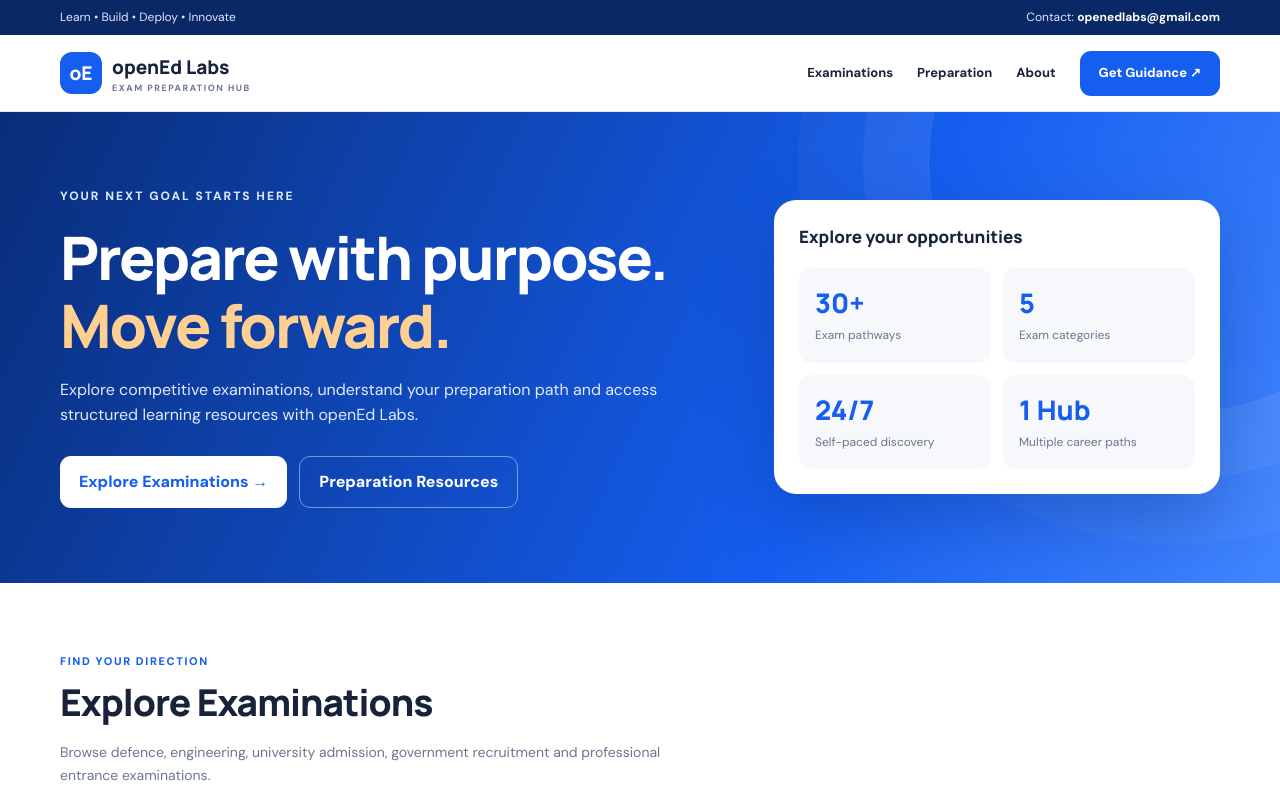
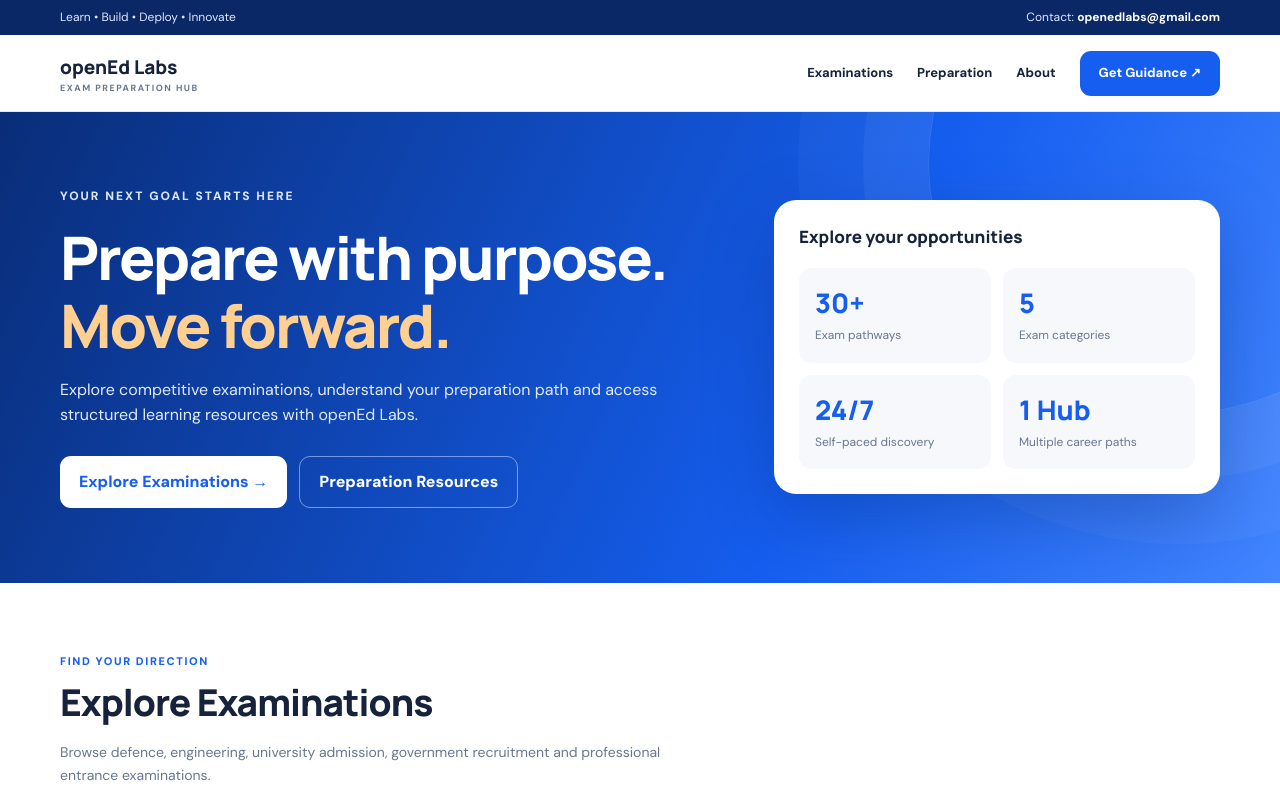
Before and after one commit to virmani-sagar/exams, a plain HTML site: page index.html in a window 1280 px wide. Shown: the top 800 px of the page. Drawn offline with Linux system fonts and the light colour scheme.

```diff
--- a/index.html
+++ b/index.html
@@ -721,7 +721,7 @@ footer p,footer a {
 <header>
   <div class="container nav">
     <a href="#home" class="brand">
-      <span class="brand-icon">oE</span>
+
       <span>
         openEd Labs
         <small>EXAM PREPARATION HUB</small>
```
